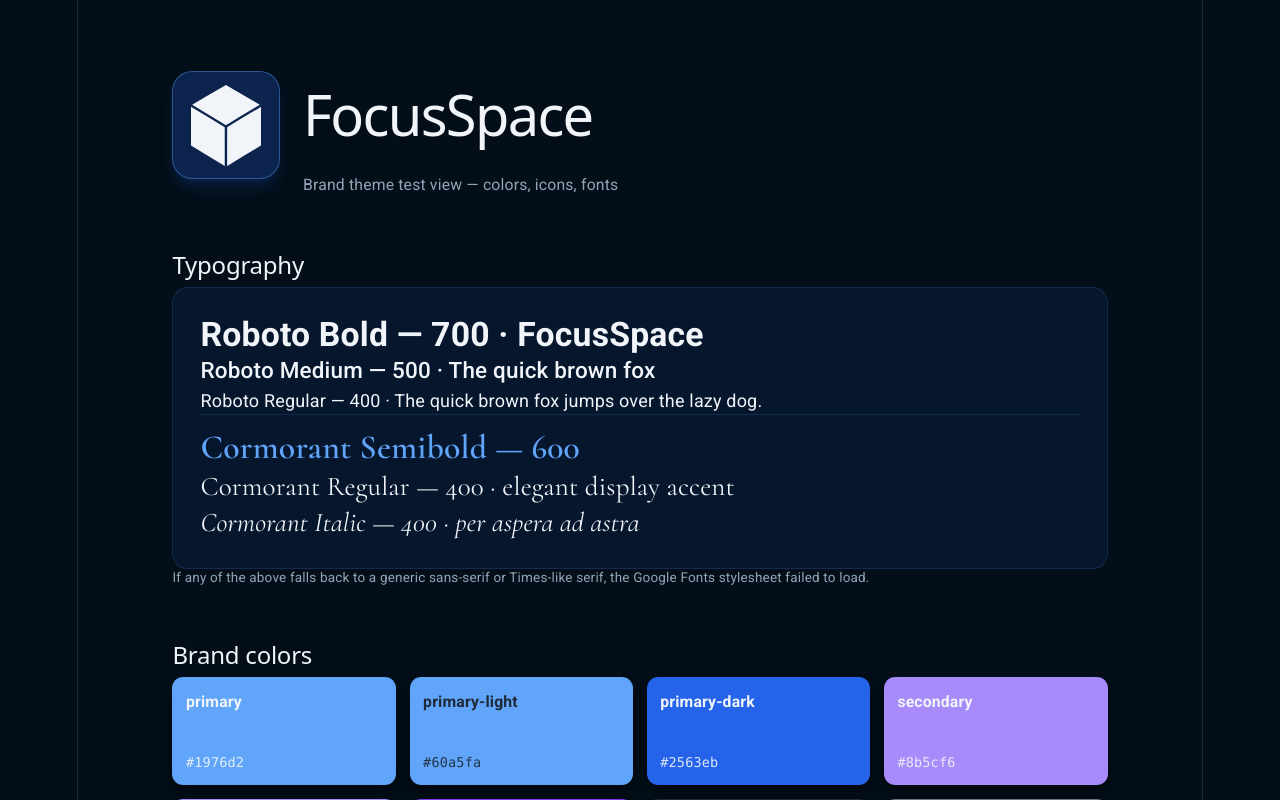
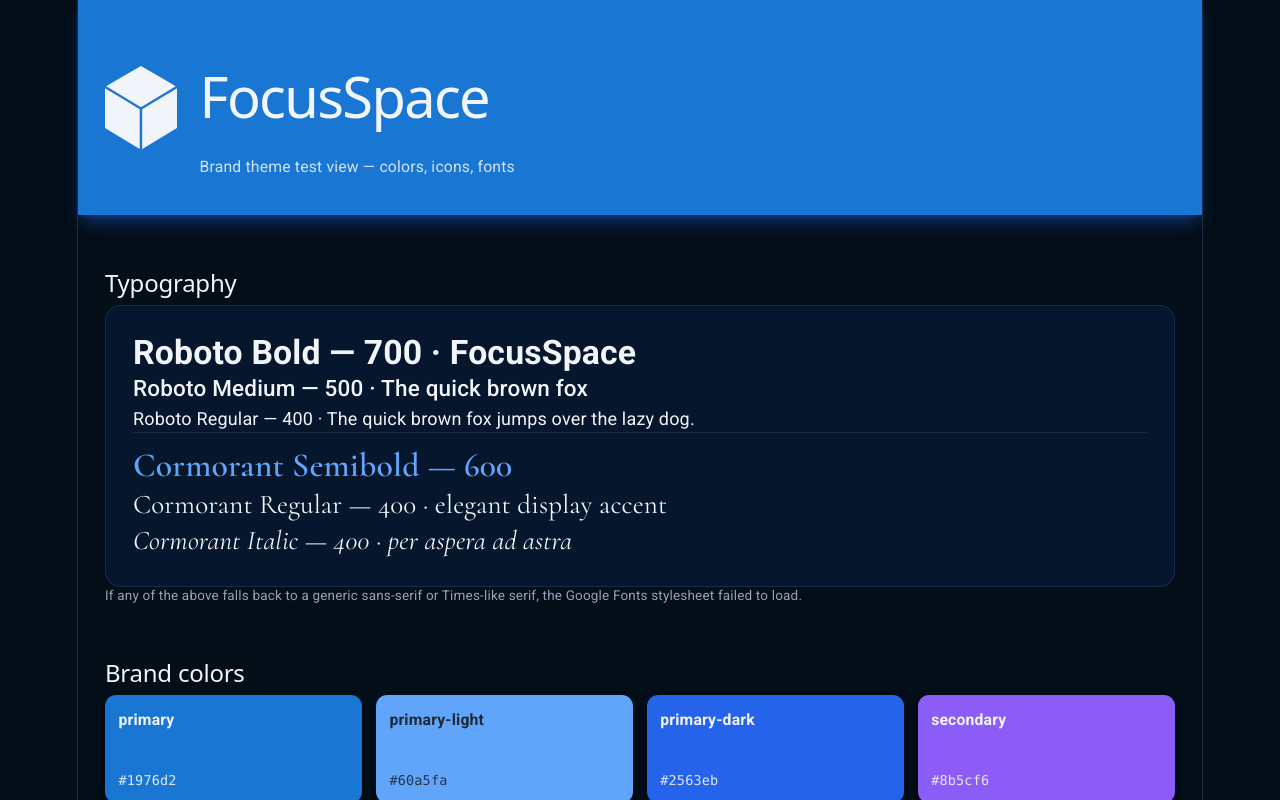
Before and after one commit to joseorono/focusspace-web, a React (Vite) app: page / in a window 1280 px wide. Shown: the top 800 px of the page. Built offline with nearby package versions, Linux system fonts and the light colour scheme.

Commit message:
Update TestView to match brandkit

```diff
--- a/src/components/TestView.tsx
+++ b/src/components/TestView.tsx
@@ -28,28 +28,30 @@ const icons: readonly IconEntry[] = [
 
 export function TestView() {
   return (
-    <main className="mx-auto max-w-5xl px-6 py-12 text-left font-sans text-ink-inverse">
-      <header className="mb-12 flex items-center gap-5">
-        <div className="flex h-24 w-24 shrink-0 items-center justify-center rounded-2xl border border-primary-light/40 bg-primary-dark/25 p-4 shadow-lg shadow-primary-dark/20">
+    <div className="text-left font-sans text-ink-inverse">
+      <header className="bg-primary px-6 py-8 shadow-lg shadow-primary-dark/40">
+        <div className="mx-auto flex max-w-5xl items-center gap-5">
           <img
             src="/icons/cubo1.svg"
             alt="FocusSpace logo"
-            width={80}
-            height={80}
+            width={72}
+            height={72}
             fetchPriority="high"
             decoding="async"
+            className="shrink-0"
           />
-        </div>
           <div>
-          <h1 className="my-0 font-serif text-5xl font-bold leading-none text-primary-light">
+            <h1 className="my-0 font-sans text-4xl font-bold leading-none text-white">
               FocusSpace
             </h1>
-          <p className="mt-2 text-sm text-ink-inverse-muted">
+            <p className="mt-2 text-sm text-white/80">
               Brand theme test view — colors, icons, fonts
             </p>
           </div>
+        </div>
       </header>
 
+      <main className="mx-auto max-w-5xl px-6 py-12">
       <section className="mb-12" aria-labelledby="typography-heading">
         <h2
           id="typography-heading"
@@ -150,5 +152,6 @@ export function TestView() {
         </ul>
       </section>
       </main>
+    </div>
   )
 }
--- a/src/index.css
+++ b/src/index.css
@@ -48,14 +48,16 @@
 
   --popover-foreground: #f1f5f9;
 
-  /* FocusSpace brand — primary (blue), secondary (purple). See docs/FocusSpace-brandkit.png. */
-  --primary: #60a5fa;
+  /* FocusSpace brand — MUI-style main values, mirrors the extension's palette.
+     bg-primary = #1976d2 (brand blue), bg-secondary = #8b5cf6 (brand purple).
+     Shade variants live under --color-primary-light / --color-primary-dark. */
+  --primary: #1976d2;
 
-  --primary-foreground: #030e18;
+  --primary-foreground: #f1f5f9;
 
-  --secondary: #a78bfa;
+  --secondary: #8b5cf6;
 
-  --secondary-foreground: #030e18;
+  --secondary-foreground: #f1f5f9;
 
   --muted: #1e293b;
 
```
Lines whose indentation alone changed are shown as unchanged.
